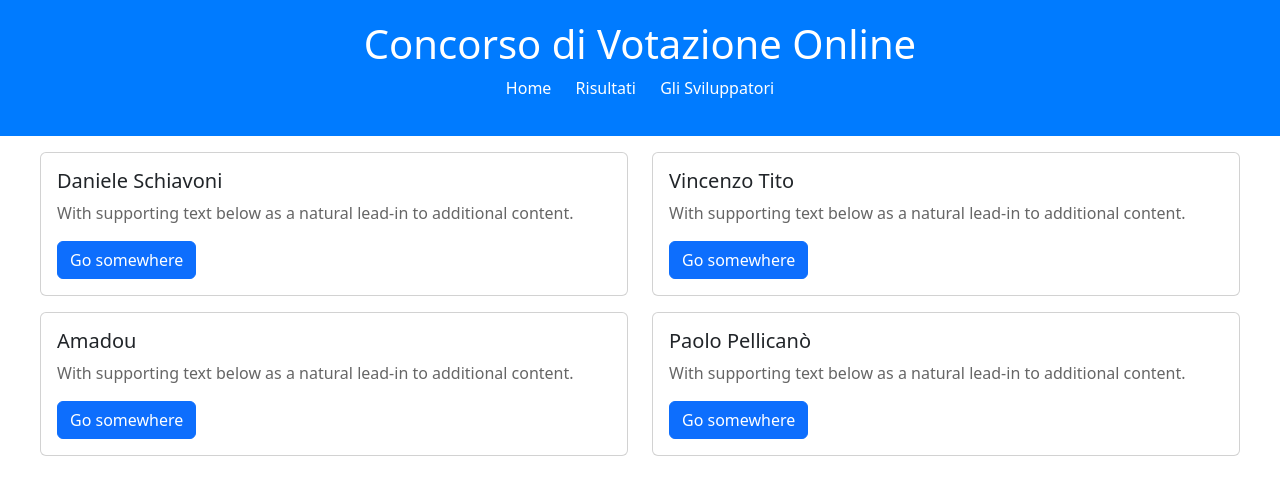
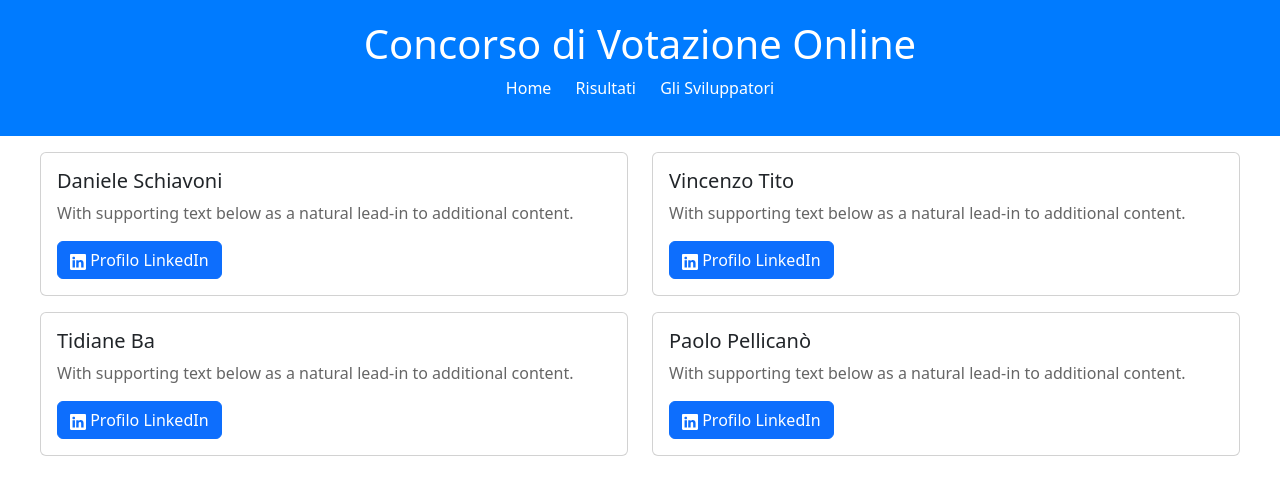
Before and after one commit to VincT89/ConcorsoOnline, a plain HTML site: page sviluppatori.html in a window 1280 px wide. Drawn offline with nearby package versions, Linux system fonts and the light colour scheme.

Commit message:
Update sviluppatori.html
Update sviluppatori.html

```diff
--- a/sviluppatori.html
+++ b/sviluppatori.html
@@ -29,7 +29,9 @@
                     <div class="card-body">
                         <h5 class="card-title">Daniele Schiavoni</h5>
                         <p class="card-text">With supporting text below as a natural lead-in to additional content.</p>
-                        <a href="#" class="btn btn-primary">Go somewhere</a>
+                        <a href="https://www.linkedin.com/in/daniele-schiavoni-871b84181/" target="_blank" class="btn btn-primary"><svg xmlns="http://www.w3.org/2000/svg" width="16" height="16" fill="currentColor" class="bi bi-linkedin" viewBox="0 0 16 16">
+    <path d="M0 1.146C0 .513.526 0 1.175 0h13.65C15.474 0 16 .513 16 1.146v13.708c0 .633-.526 1.146-1.175 1.146H1.175C.526 16 0 15.487 0 14.854zm4.943 12.248V6.169H2.542v7.225zm-1.2-8.212c.837 0 1.358-.554 1.358-1.248-.015-.709-.52-1.248-1.342-1.248S2.4 3.226 2.4 3.934c0 .694.521 1.248 1.327 1.248zm4.908 8.212V9.359c0-.216.016-.432.08-.586.173-.431.568-.878 1.232-.878.869 0 1.216.662 1.216 1.634v3.865h2.401V9.25c0-2.22-1.184-3.252-2.764-3.252-1.274 0-1.845.7-2.165 1.193v.025h-.016l.016-.025V6.169h-2.4c.03.678 0 7.225 0 7.225z" />
+</svg> Profilo LinkedIn</a>
                     </div>
                 </div>
             </div>
@@ -38,7 +40,9 @@
                     <div class="card-body">
                         <h5 class="card-title">Vincenzo Tito</h5>
                         <p class="card-text">With supporting text below as a natural lead-in to additional content.</p>
-                        <a href="#" class="btn btn-primary">Go somewhere</a>
+                        <a href="https://www.linkedin.com/in/vincenzo-tito-junior-developer/" target="_blank" class="btn btn-primary"><svg xmlns="http://www.w3.org/2000/svg" width="16" height="16" fill="currentColor" class="bi bi-linkedin" viewBox="0 0 16 16">
+    <path d="M0 1.146C0 .513.526 0 1.175 0h13.65C15.474 0 16 .513 16 1.146v13.708c0 .633-.526 1.146-1.175 1.146H1.175C.526 16 0 15.487 0 14.854zm4.943 12.248V6.169H2.542v7.225zm-1.2-8.212c.837 0 1.358-.554 1.358-1.248-.015-.709-.52-1.248-1.342-1.248S2.4 3.226 2.4 3.934c0 .694.521 1.248 1.327 1.248zm4.908 8.212V9.359c0-.216.016-.432.08-.586.173-.431.568-.878 1.232-.878.869 0 1.216.662 1.216 1.634v3.865h2.401V9.25c0-2.22-1.184-3.252-2.764-3.252-1.274 0-1.845.7-2.165 1.193v.025h-.016l.016-.025V6.169h-2.4c.03.678 0 7.225 0 7.225z" />
+</svg> Profilo LinkedIn </a>
                     </div>
                 </div>
             </div>
@@ -48,9 +52,13 @@
             <div class="col-sm-6 mb-3 mb-sm-0">
                 <div class="card">
                     <div class="card-body">
-                        <h5 class="card-title">Amadou </h5>
+                        <h5 class="card-title">Tidiane Ba</h5>
                         <p class="card-text">With supporting text below as a natural lead-in to additional content.</p>
-                        <a href="#" class="btn btn-primary">Go somewhere</a>
+                        <a href="https://www.linkedin.com/in/tidiane-ba-391368295/" target="_blank" class="btn btn-primary">
+                            <svg xmlns="http://www.w3.org/2000/svg" width="16" height="16" fill="currentColor" class="bi bi-linkedin" viewBox="0 0 16 16">
+                                <path d="M0 1.146C0 .513.526 0 1.175 0h13.65C15.474 0 16 .513 16 1.146v13.708c0 .633-.526 1.146-1.175 1.146H1.175C.526 16 0 15.487 0 14.854zm4.943 12.248V6.169H2.542v7.225zm-1.2-8.212c.837 0 1.358-.554 1.358-1.248-.015-.709-.52-1.248-1.342-1.248S2.4 3.226 2.4 3.934c0 .694.521 1.248 1.327 1.248zm4.908 8.212V9.359c0-.216.016-.432.08-.586.173-.431.568-.878 1.232-.878.869 0 1.216.662 1.216 1.634v3.865h2.401V9.25c0-2.22-1.184-3.252-2.764-3.252-1.274 0-1.845.7-2.165 1.193v.025h-.016l.016-.025V6.169h-2.4c.03.678 0 7.225 0 7.225z" />
+                            </svg> Profilo LinkedIn
+                        </a>
                     </div>
                 </div>
             </div>
@@ -59,7 +67,9 @@
                     <div class="card-body">
                         <h5 class="card-title">Paolo Pellicanò</h5>
                         <p class="card-text">With supporting text below as a natural lead-in to additional content.</p>
-                        <a href="#" class="btn btn-primary">Go somewhere</a>
+                        <a href="https://www.linkedin.com/in/paolo-pellican%C3%B2-17765822b/" target="_blank" class="btn btn-primary"><svg xmlns="http://www.w3.org/2000/svg" width="16" height="16" fill="currentColor" class="bi bi-linkedin" viewBox="0 0 16 16">
+    <path d="M0 1.146C0 .513.526 0 1.175 0h13.65C15.474 0 16 .513 16 1.146v13.708c0 .633-.526 1.146-1.175 1.146H1.175C.526 16 0 15.487 0 14.854zm4.943 12.248V6.169H2.542v7.225zm-1.2-8.212c.837 0 1.358-.554 1.358-1.248-.015-.709-.52-1.248-1.342-1.248S2.4 3.226 2.4 3.934c0 .694.521 1.248 1.327 1.248zm4.908 8.212V9.359c0-.216.016-.432.08-.586.173-.431.568-.878 1.232-.878.869 0 1.216.662 1.216 1.634v3.865h2.401V9.25c0-2.22-1.184-3.252-2.764-3.252-1.274 0-1.845.7-2.165 1.193v.025h-.016l.016-.025V6.169h-2.4c.03.678 0 7.225 0 7.225z" />
+</svg> Profilo LinkedIn</a>
                     </div>
                 </div>
             </div>
```
